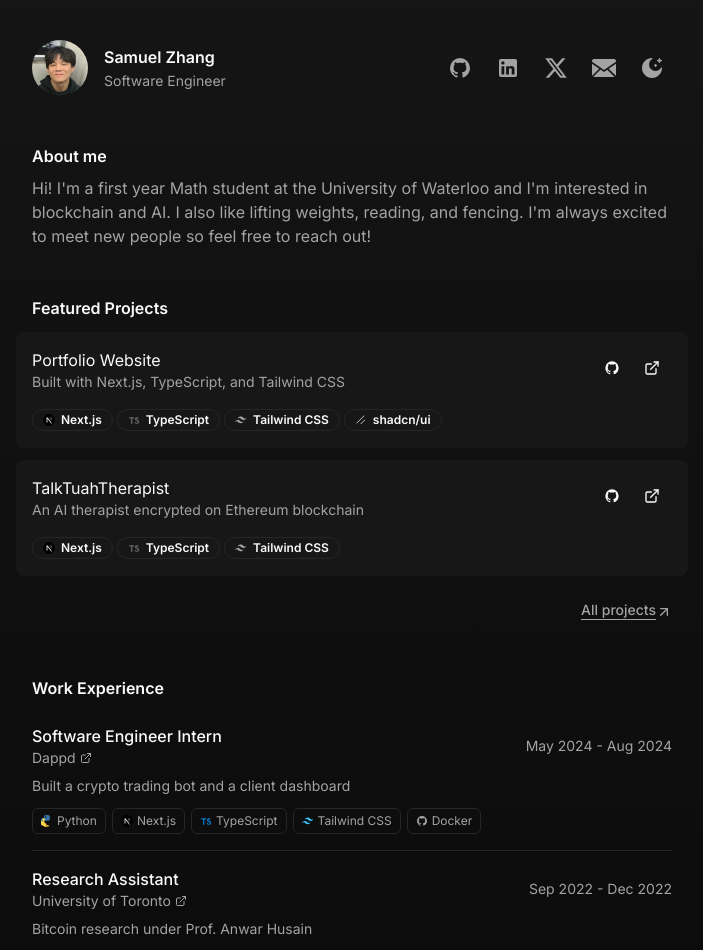
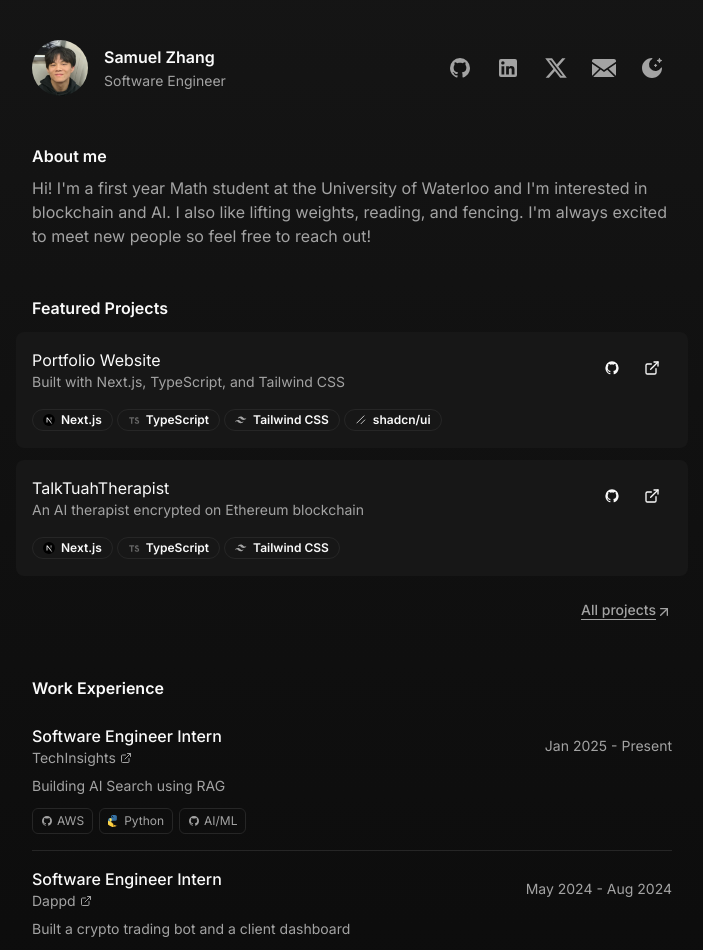
Before and after one commit to SamuelZ12/personal-website, a Next.js app: page / in a window 1280 px wide. Shown: the top 950 px of the page, without its empty margins (288-991 px from the left). Built offline with nearby package versions, Linux system fonts and the light colour scheme.

Commit message:
Update config.tsx

```diff
--- a/src/config.tsx
+++ b/src/config.tsx
@@ -107,6 +107,22 @@ export const CONFIG: Config = {
     workExperience: {
         positions: [
             {
+                company: 'TechInsights',
+                role: 'Software Engineer Intern',
+                duration: 'Jan 2025 - Present',
+                description: (
+                    <>
+                        Building AI Search using RAG
+                    </>
+                ),
+                link: 'https://techinsights.com',
+                tags: [
+                    { name: 'AWS', icon: 'github' },
+                    { name: 'Python', icon: 'python' },
+                    { name: 'AI/ML', icon: 'github' },
+                ]
+            },
+            {
                 company: 'Dappd',
                 role: 'Software Engineer Intern',
                 duration: 'May 2024 - Aug 2024',
```
